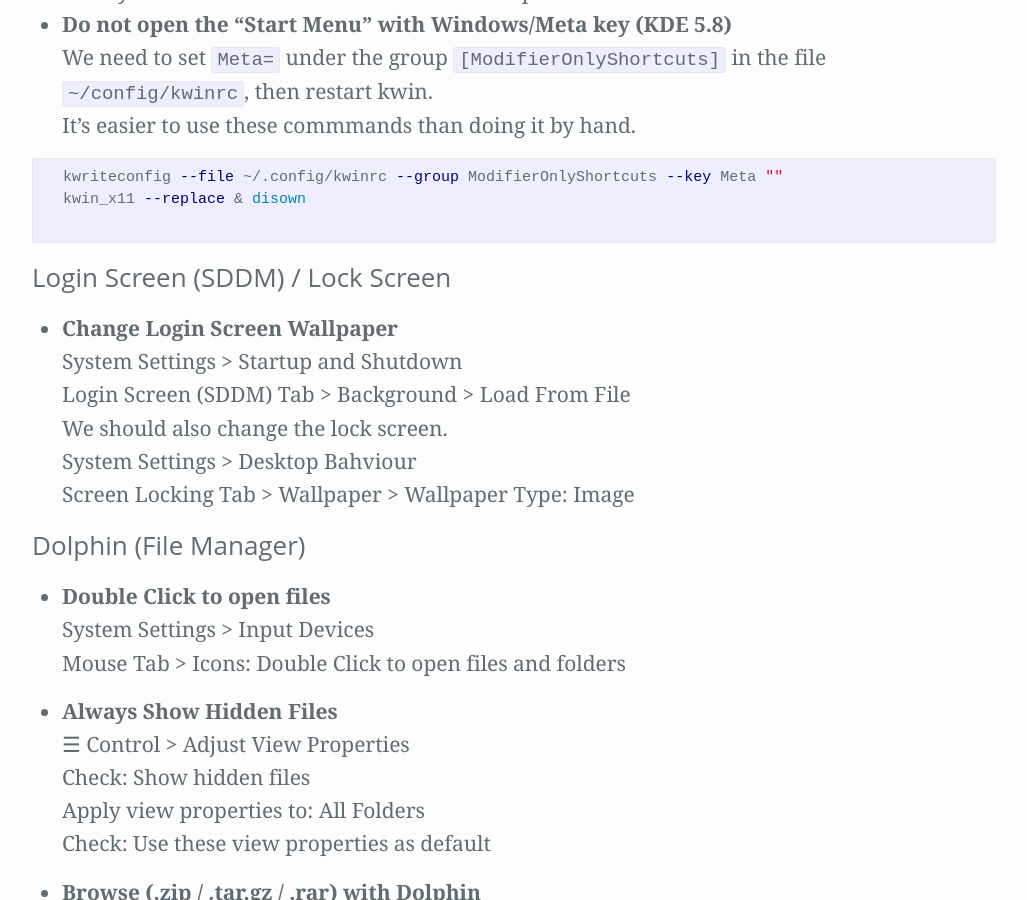
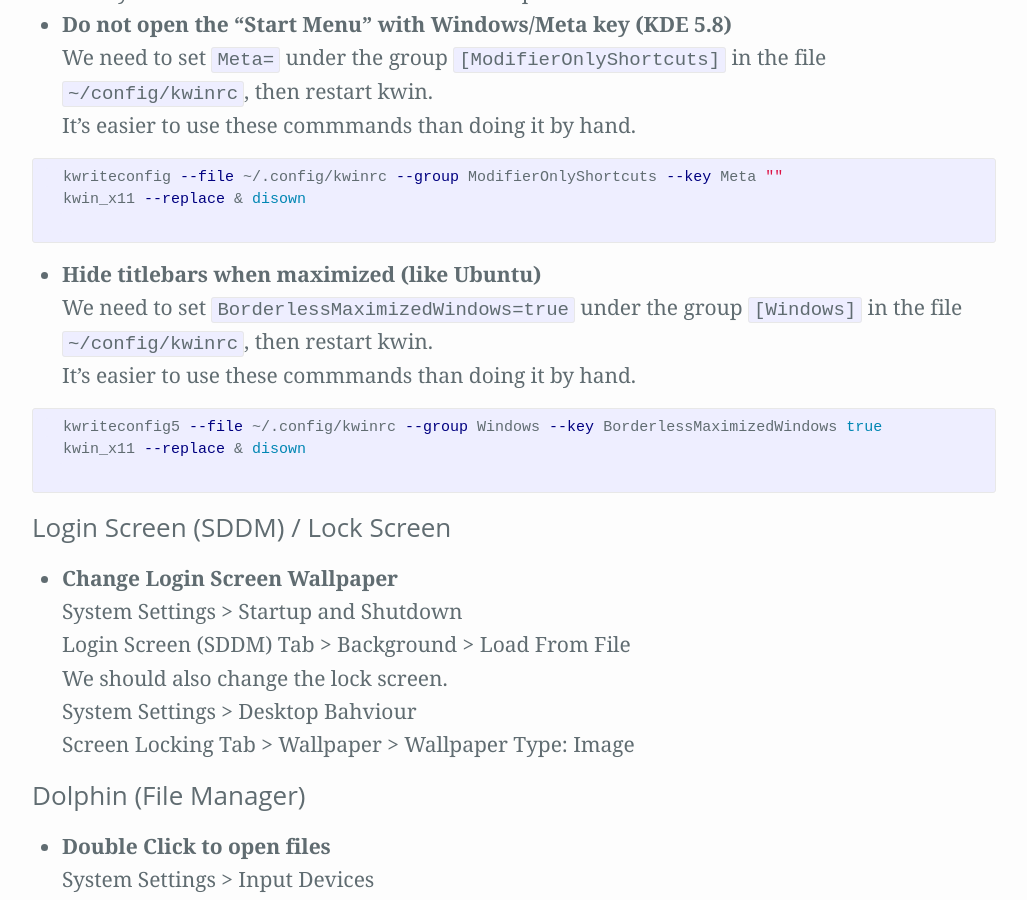
Before and after one commit to Zren/zren.github.io, a Jekyll site: the page built from kde.md, in a window 1280 px wide and 900 px high, scrolled down 5711 px. Shown: the whole window, without its empty margins (126-1153 px from the left). Built offline with Jekyll 4.4.1, drawn with Linux system fonts in a browser that asks for light colours.

Commit message:
Add BorderlessMaximizedWindows command

```diff
--- a/kde.md
+++ b/kde.md
@@ -263,6 +263,15 @@
   kwin_x11 --replace & disown
   {% endhighlight %}
 
+{% assign i = i | plus: 1 %}
+* {:#cfg-{{ i }}} Hide titlebars when maximized (like Ubuntu)
+  We need to set `BorderlessMaximizedWindows=true` under the group `[Windows]` in the file `~/config/kwinrc`, then restart kwin.
+  It's easier to use these commmands than doing it by hand.
+  {% highlight bash %}
+  kwriteconfig5 --file ~/.config/kwinrc --group Windows --key BorderlessMaximizedWindows true
+  kwin_x11 --replace & disown
+  {% endhighlight %}
+
 
 ### Login Screen (SDDM) / Lock Screen
 
```
